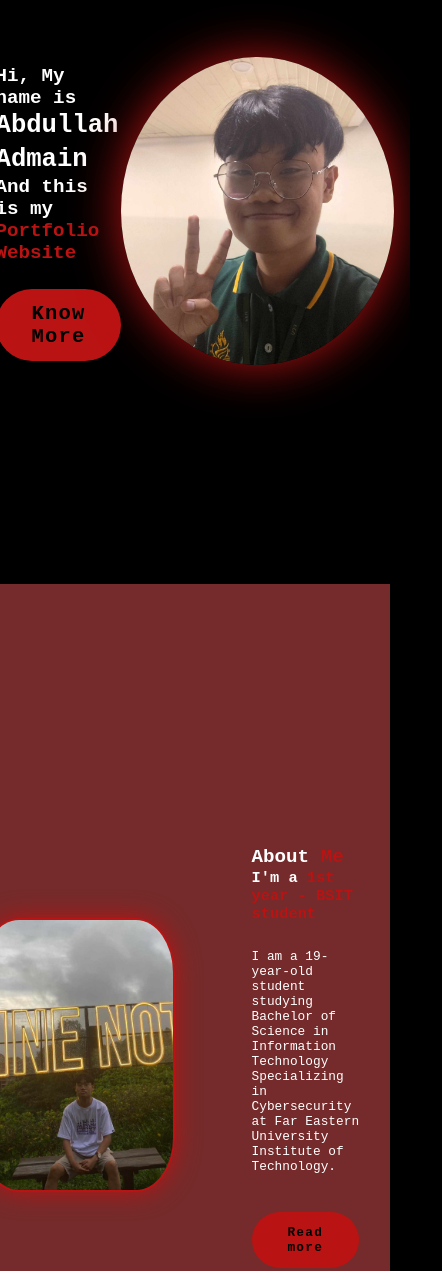
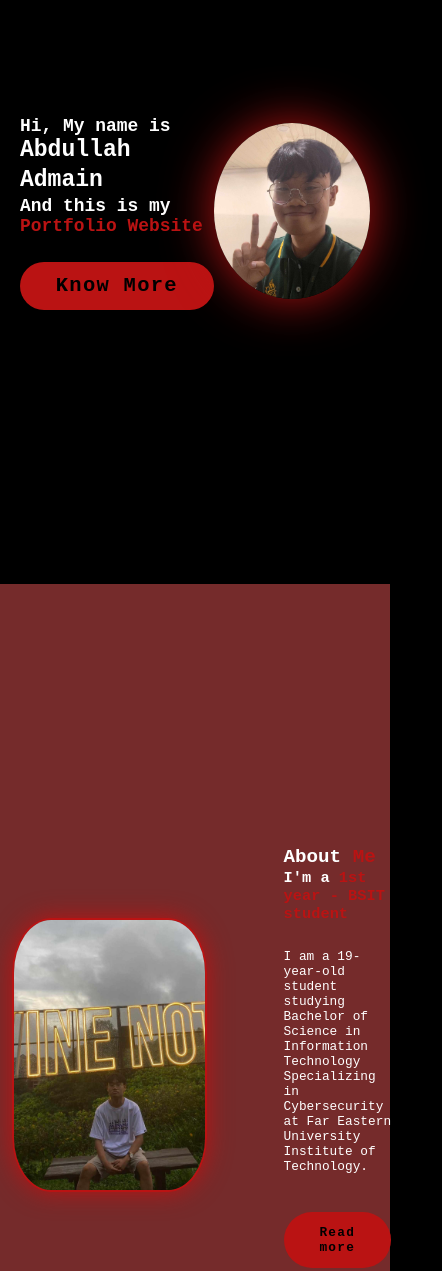
Before and after one commit to Z4pdul/it0043TC01, a plain HTML site: page Finals/Finals.html in a window 390 px wide. Shown: the part 260-1531 px from the top of the page, 442 px wide, since content can reach past the window. Drawn offline with nearby package versions, Linux system fonts and the light colour scheme.

Commit message:
Update Finals.css

```diff
--- a/Finals/Finals.css
+++ b/Finals/Finals.css
@@ -490,19 +490,23 @@ span {
     }
 
     .home-content h1 {
-        font-size: 2rem;
+        font-size: 1.8rem;
     }
 
     .home-content h3 {
-        font-size: 1.5rem;
+        font-size: 1.4rem;
     }
 
     .home-content p {
         font-size: 1rem;
     }
 
+     .home-content a {
+        width: 23vh;;
+    }
+
     .home-img img {
-        width: 70vw;
+        width: 40vw;
     }
 
     .about-content h2 {
@@ -517,6 +521,11 @@ span {
         font-size: 1rem;
     }
 
+    .about-img img {
+        width: 50vw;
+        margin-left: 5rem;
+    }
+
     .services-box {
         max-width: 100%;
     }
```
